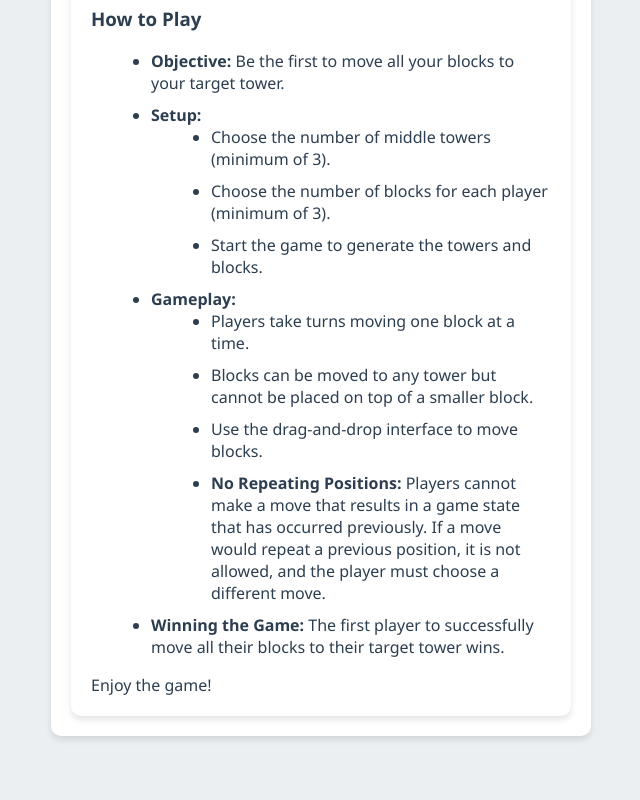
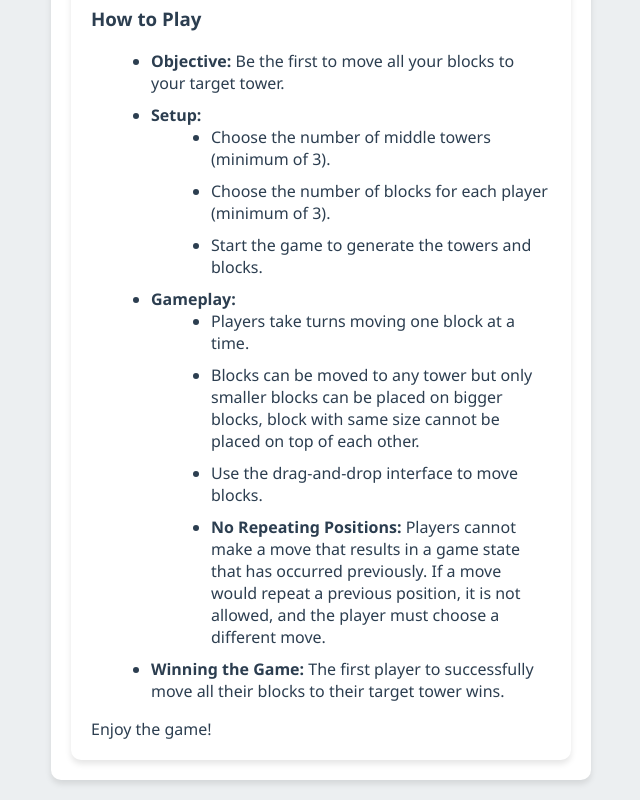
Before and after one commit to neodroid/tower-of-hanoi-pvp, a plain HTML site: page game.html in a window 1280 px wide. Shown: the part 622-1422 px from the top of the page, without its empty margins (319-959 px from the left). Before the commit the page ends 1378 px from the top, so only its background shows below. Drawn offline with nearby package versions, Linux system fonts and the light colour scheme.

Commit message:
Update game.html

```diff
--- a/game.html
+++ b/game.html
@@ -37,7 +37,7 @@
                 <li><strong>Gameplay:</strong>
                     <ul>
                         <li>Players take turns moving one block at a time.</li>
-                        <li>Blocks can be moved to any tower but cannot be placed on top of a smaller block.</li>
+                        <li>Blocks can be moved to any tower but only smaller blocks can be placed on bigger blocks, block with same size cannot be placed on top of each other.</li>
                         <li>Use the drag-and-drop interface to move blocks.</li>
                         <li><strong>No Repeating Positions:</strong> Players cannot make a move that results in a game state that has occurred previously. If a move would repeat a previous position, it is not allowed, and the player must choose a different move.</li>
                     </ul>
```
